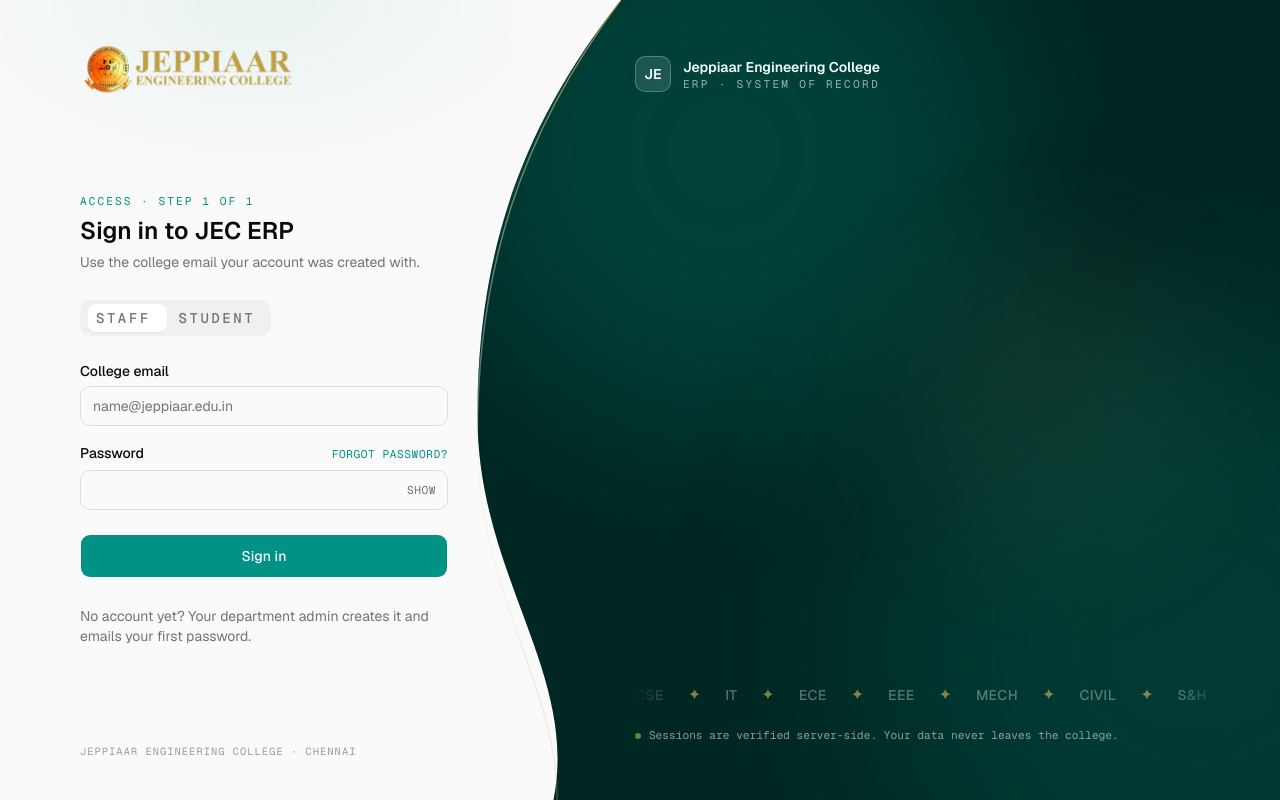
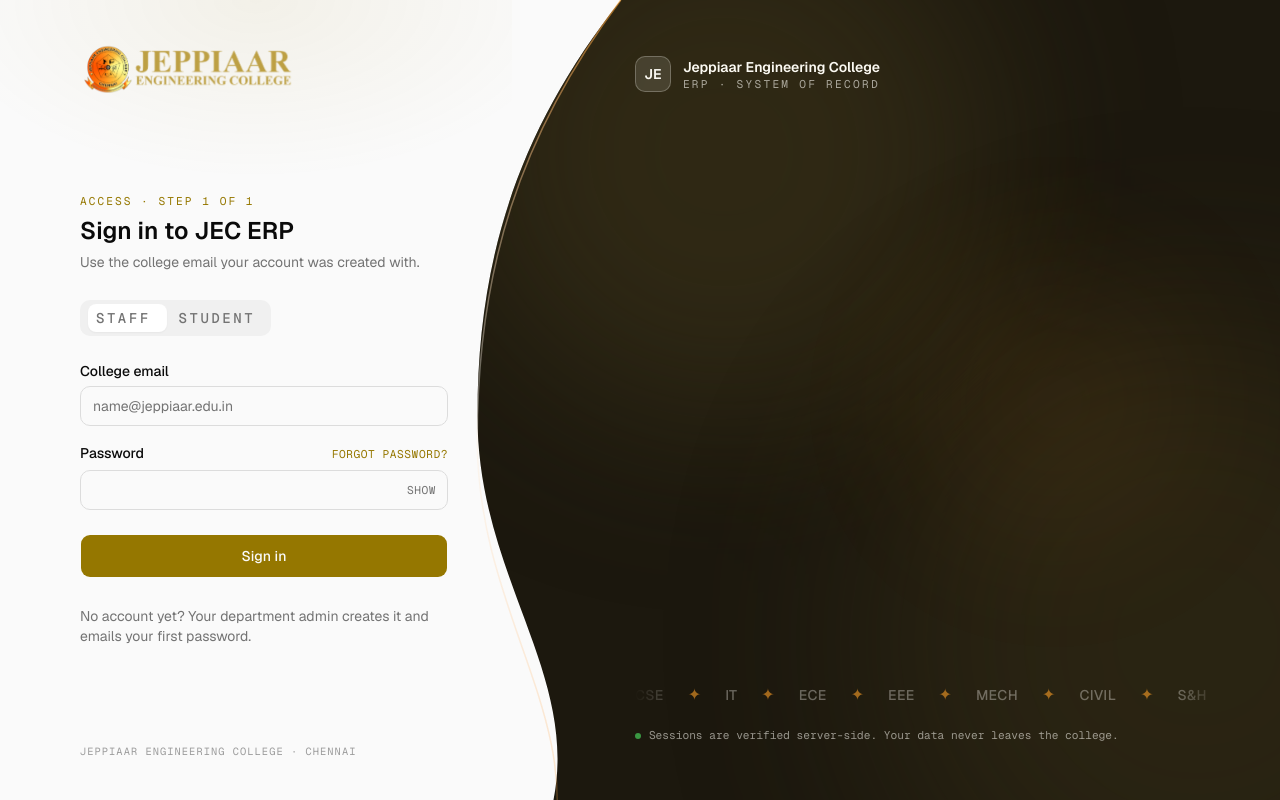
Before and after one commit to Dev-Syndicate/jec-erp-project, a Next.js app: page /login in a window 1280 px wide. Built offline with nearby package versions, Linux system fonts and the light colour scheme; no server answers.

Commit message:
feat(auth-layout): update brand colors and improve accessibility for visual consistency

```diff
--- a/src/app/(app)/shell/app-header.tsx
+++ b/src/app/(app)/shell/app-header.tsx
@@ -97,12 +97,22 @@
             priority
             className="size-8 shrink-0 object-contain"
           />
-          {/* sr-only below sm, not sr-only above: the wordmark is the link's
-              accessible name, so hiding it outright on a phone (which is what
-              `hidden sm:block` did when the crest was a text "JE" mark) would leave
-              the link nameless. This keeps the name in the tree at every width and
-              only changes whether it is painted. */}
-          <span className="sr-only font-heading text-lg font-semibold tracking-tight text-sidebar-foreground sm:not-sr-only">
+          {/* Always sr-only, never `hidden`: the wordmark is this link's
+              accessible name, so removing it from the tree would leave the link
+              nameless. These classes only decide whether it is PAINTED.
+
+              Painted from sm up — EXCEPT when the rail is collapsed. The slot
+              then narrows to the icon rail's width (~80px) while the crest plus
+              this wordmark need ~127px, and the Link is shrink-0, so it spilled
+              out of the slot and printed on top of the breadcrumb. Falling back
+              to the mark alone mirrors what the rail itself does when collapsed:
+              icons, no labels. */}
+          <span
+            className={cn(
+              "font-heading text-lg font-semibold tracking-tight text-sidebar-foreground",
+              state === "collapsed" ? "sr-only" : "sr-only sm:not-sr-only",
+            )}
+          >
             JEC ERP
           </span>
         </Link>
--- a/src/app/globals.css
+++ b/src/app/globals.css
@@ -40,6 +40,12 @@
   --color-secondary: var(--secondary);
   --color-primary-foreground: var(--primary-foreground);
   --color-primary: var(--primary);
+  /* The two literal brand swatches (see :root). Exposed so a component can say
+     bg-brand-gold / text-brand-orange instead of re-typing the hex. */
+  --color-brand-gold: var(--brand-gold);
+  --color-brand-gold-foreground: var(--brand-gold-foreground);
+  --color-brand-orange: var(--brand-orange);
+  --color-brand-orange-foreground: var(--brand-orange-foreground);
   --color-status-present-foreground: var(--status-present-foreground);
   --color-status-present: var(--status-present);
   --color-status-absent-foreground: var(--status-absent-foreground);
@@ -126,11 +132,36 @@
   /* ─── BRAND: the single source of truth ───────────────────────────────
      Change --brand-hue to re-skin the entire site, light AND dark mode.
      It is declared only here; .dark inherits it through the cascade.
-       teal 185 (current) · indigo 265 · violet 300 · green 145 · rose 15
+       gold 92 (current) · teal 185 · indigo 265 · violet 300 · rose 15
      Everything brand-tinted below derives from it — never hardcode a brand
      color in a component, use the semantic tokens (bg-primary, ring, …).  */
-  --brand-hue: 185;
-  --brand-chroma: 0.13;
+  --brand-hue: 92;
+  --brand-chroma: 0.125;
+
+  /* ─── The brand swatches, literally ───────────────────────────────────
+     Primary Gold #BDA045 = oklch(0.714 0.115 91.5)
+     Secondary Orange #FC9E27 = oklch(0.778 0.163 65.6)
+
+     These are the palette as specified, and they are SEPARATE from --primary
+     on purpose. Both are light: white text on them measures 2.54:1 and 2.09:1,
+     against the 4.5:1 AA needs — and --primary is not only a button fill here,
+     it is also a text colour in 31 places (`text-primary`: page eyebrows,
+     "Forgot password?", inline links). Set --primary to either hex and all 31
+     become unreadable.
+
+     So --primary stays at the lightness the system was built around (L 0.58,
+     which measures 4.29:1 on white — exactly what the outgoing teal measured,
+     so this re-skin regresses nothing) and merely changes hue to gold. These
+     two tokens carry the exact swatches for places the colour is a SURFACE at
+     size rather than type: brand washes, the sign-in panel's accents, chart
+     anchors. Both are paired with dark ink, which is what they actually need.
+
+     Use them via bg-brand-gold / text-brand-orange etc. — never re-type the
+     hex in a component. */
+  --brand-gold: oklch(0.714 0.115 91.5);
+  --brand-gold-foreground: oklch(0.205 0 0); /* 6.86:1 */
+  --brand-orange: oklch(0.778 0.163 65.6);
+  --brand-orange-foreground: oklch(0.205 0 0); /* 8.34:1 */
 
   /* ─── Surfaces: a three-plane system ──────────────────────────────────
      background < card == popover. The canvas is off-white and cards are pure
--- a/src/features/auth/components/auth-layout.tsx
+++ b/src/features/auth/components/auth-layout.tsx
@@ -10,9 +10,8 @@
 // and the period grid. Every tile is drawn with brand tokens rather than
 // imagery, so the panel re-skins with --brand-hue and ships no photography the
 // college doesn't own.
-// The one deliberately non-brand note is the gold accent, which answers the
-// gold in the college crest on the form side so the two halves read as one
-// page.
+// The one note not derived from --brand-hue is the accent, which carries the
+// palette's Secondary Orange against the gold field.
 //
 // Nothing here is a real figure. The tiles show the SHAPE of each module — a
 // register with cells marked, eight periods with one running — never a count,
@@ -21,9 +20,9 @@
 import Image from "next/image";
 
 // The crest is a wide horizontal lockup (~4.1:1) in gold. It sits on the light
-// form column and never on the dark panel: the gold has too little contrast
-// against a deep teal field to stay legible, and the lockup carries its own
-// white plate.
+// form column and never on the dark panel: its gold has too little contrast
+// against the panel's dark field to stay legible, and the lockup carries its
+// own white plate.
 const LOGO = { src: "/JEC_logo.png", width: 4324, height: 1055 };
 
 // ─── The curve ─────────────────────────────────────────────────────────────
@@ -63,7 +62,7 @@
  * The clip path and the gradient for its lit edge.
  *
  * Rendered INSIDE the panel, not at the page root: the gradient stops read
- * --panel-gold / --panel-ink, which are declared on the panel element, and a
+ * --panel-accent / --panel-ink, which are declared on the panel element, and a
  * var() resolves against the element it is used on. Hoisted out to the shell
  * these would resolve to nothing and the stroke would vanish. Both are found by
  * id, which is document-global, so nesting costs nothing.
@@ -79,9 +78,9 @@
           <path d={CURVE_FILL} />
         </clipPath>
         <linearGradient id="auth-curve-edge" x1="0" y1="0" x2="0" y2="1">
-          <stop offset="0%" style={{ stopColor: "var(--panel-gold)", stopOpacity: 0.55 }} />
+          <stop offset="0%" style={{ stopColor: "var(--panel-accent)", stopOpacity: 0.55 }} />
           <stop offset="45%" style={{ stopColor: "var(--panel-ink)", stopOpacity: 0.35 }} />
-          <stop offset="100%" style={{ stopColor: "var(--panel-gold)", stopOpacity: 0.25 }} />
+          <stop offset="100%" style={{ stopColor: "var(--panel-accent)", stopOpacity: 0.25 }} />
         </linearGradient>
       </defs>
     </svg>
@@ -111,7 +110,7 @@
     <div
       className={`auth-tile relative min-h-0 overflow-hidden rounded-2xl p-4 ring-1 ring-inset backdrop-blur-sm ${
         accent
-          ? "bg-primary-foreground/10 ring-[color-mix(in_oklch,var(--panel-gold)_28%,transparent)]"
+          ? "bg-primary-foreground/10 ring-[color-mix(in_oklch,var(--panel-accent)_28%,transparent)]"
           : "bg-primary-foreground/6 ring-primary-foreground/12"
       } ${className}`}
       style={{ animationDelay: `${delay}ms` }}
@@ -210,7 +209,7 @@
     >
       <div
         aria-hidden
-        className="pointer-events-none absolute inset-0 bg-[linear-gradient(140deg,color-mix(in_oklch,var(--panel-gold)_16%,transparent),transparent_62%)]"
+        className="pointer-events-none absolute inset-0 bg-[linear-gradient(140deg,color-mix(in_oklch,var(--panel-accent)_16%,transparent),transparent_62%)]"
       />
       <TileLabel>The college day</TileLabel>
       <h2 className="relative font-heading text-2xl font-semibold leading-[1.15] tracking-tight xl:text-[1.75rem]">
@@ -218,7 +217,7 @@
         <br />
         every period,
         <br />
-        <span className="text-[var(--panel-gold)]">every term.</span>
+        <span className="text-[var(--panel-accent)]">every term.</span>
       </h2>
     </Tile>
   );
@@ -241,7 +240,7 @@
       {DEPARTMENTS.map((d) => (
         <span key={d} className="flex shrink-0 items-center gap-6 pr-6">
           <span className="font-heading text-sm font-medium tracking-wide">{d}</span>
-          <span className="text-[color-mix(in_oklch,var(--panel-gold)_60%,transparent)]">✦</span>
+          <span className="text-[color-mix(in_oklch,var(--panel-accent)_60%,transparent)]">✦</span>
         </span>
       ))}
     </>
@@ -270,13 +269,24 @@
   // flip the panel bright. This keeps it legible and on-brand whichever theme
   // the app is in, and still re-skins when --brand-hue changes.
   //
-  // --panel-gold is the single hardcoded hue on the page. It exists to answer
-  // the college crest, which is fixed gold and cannot follow --brand-hue.
+  // --panel-accent is the palette's Secondary Orange, and the one colour here
+  // NOT derived from --brand-hue. It was a hardcoded gold, which existed to
+  // answer the college crest against a teal field — now that the brand itself
+  // IS gold, gold-on-gold would leave the accent nothing to separate against,
+  // so it moves to the secondary and the panel reads gold field / orange
+  // highlight. It no longer needs hardcoding either: it comes from the palette.
+  // The field's CHROMA is low on purpose. These lightnesses were tuned against a
+  // teal brand, and a cool hue stays rich when you darken it; a warm one does
+  // not — at 0.05 chroma the gold hue rendered as a muddy brown panel, and the
+  // gold and orange accents on top had nothing to separate against. Dropping to
+  // 0.02 makes the field a warm charcoal instead, which is the classic ground
+  // for a gold palette and lets the two brand colours do the work. Still derived
+  // from --brand-hue, so it re-skins.
   const panelStyle = {
-    "--panel-bg": "oklch(0.24 0.05 var(--brand-hue))",
-    "--panel-bg-2": "oklch(0.40 0.10 var(--brand-hue))",
+    "--panel-bg": "oklch(0.21 0.02 var(--brand-hue))",
+    "--panel-bg-2": "oklch(0.34 0.045 var(--brand-hue))",
     "--panel-ink": "oklch(0.985 0.01 var(--brand-hue))",
-    "--panel-gold": "oklch(0.80 0.12 85)",
+    "--panel-accent": "var(--brand-orange)",
     color: "var(--panel-ink)",
   } as React.CSSProperties;
 
@@ -313,7 +323,7 @@
           style={{ animationDelay: "-7s", animationDirection: "reverse" }}
         />
         <div
-          className="auth-drift absolute right-[12%] top-[35%] size-64 rounded-full bg-[var(--panel-gold)] opacity-[0.07] blur-[80px]"
+          className="auth-drift absolute right-[12%] top-[35%] size-64 rounded-full bg-[var(--panel-accent)] opacity-[0.07] blur-[80px]"
           style={{ animationDelay: "-13s" }}
         />
       </div>
```
